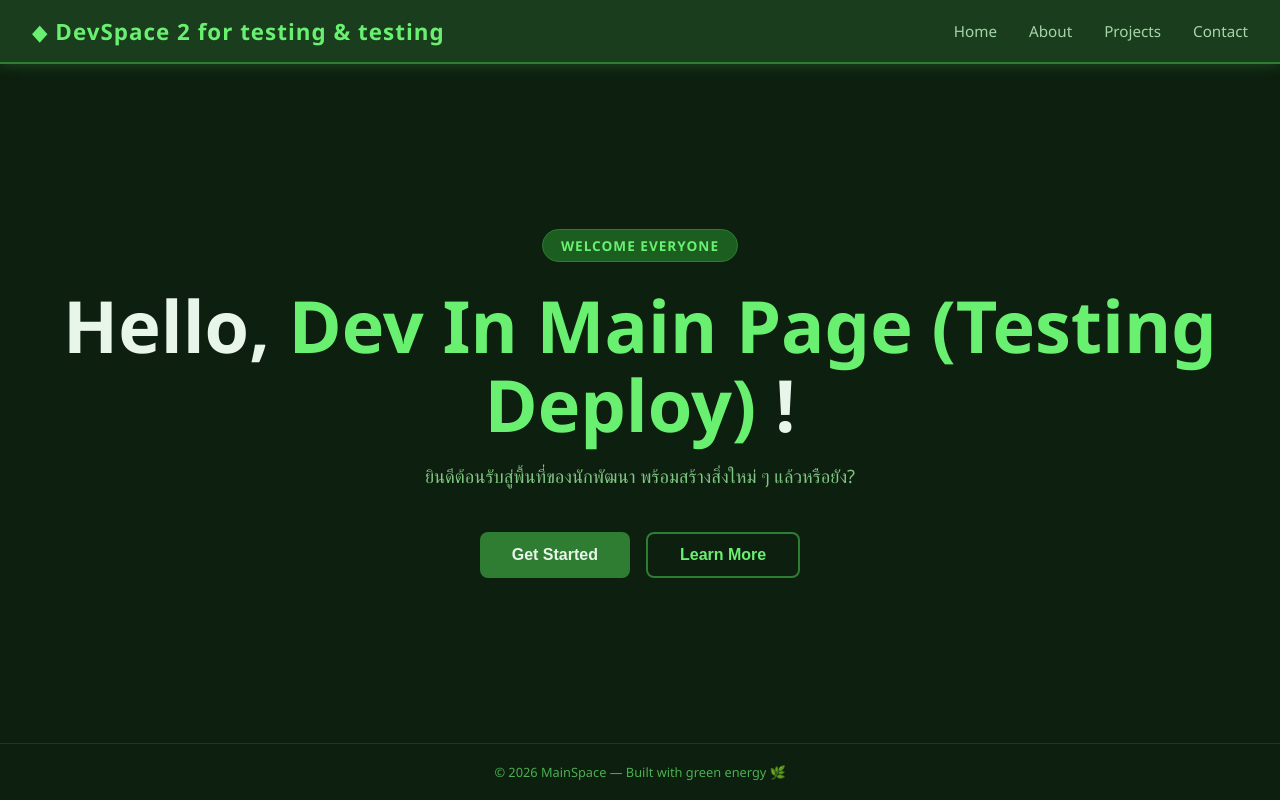
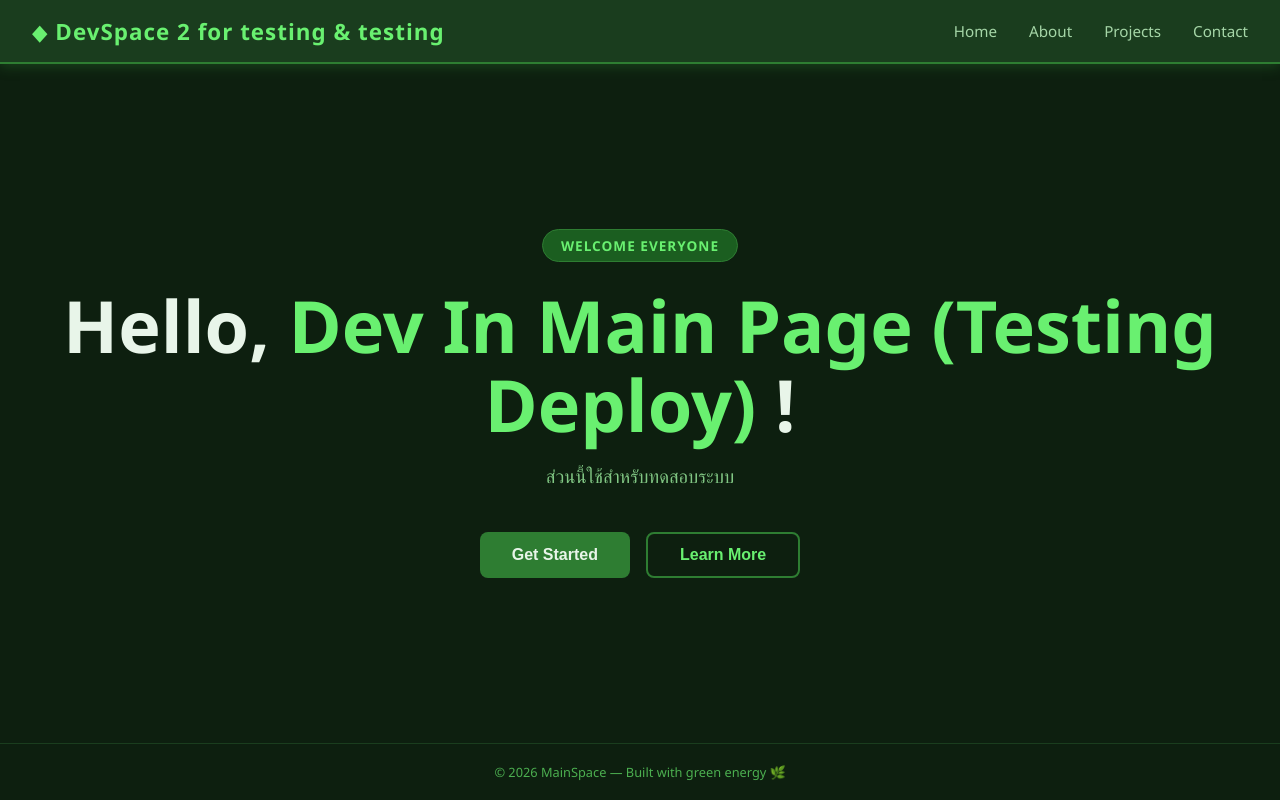
Before and after one commit to bug8499/my-website, a website: page public/index.html in a window 1280 px wide. Drawn offline with Linux system fonts and the light colour scheme.

Commit message:
add littile detail 1

```diff
--- a/public/index.html
+++ b/public/index.html
@@ -161,7 +161,7 @@
   <section class="hero">
     <div class="greeting-badge">Welcome Everyone</div>
     <h1>Hello, <span>Dev In Main Page (Testing Deploy)</span> !</h1>
-    <p class="subtitle">ยินดีต้อนรับสู่พื้นที่ของนักพัฒนา พร้อมสร้างสิ่งใหม่ ๆ แล้วหรือยัง?</p>
+    <p class="subtitle">ส่วนนี้ใช้สำหรับทดสอบระบบ</p>
     <div class="btn-group">
       <button class="btn-primary">Get Started</button>
       <button class="btn-outline">Learn More</button>
```
